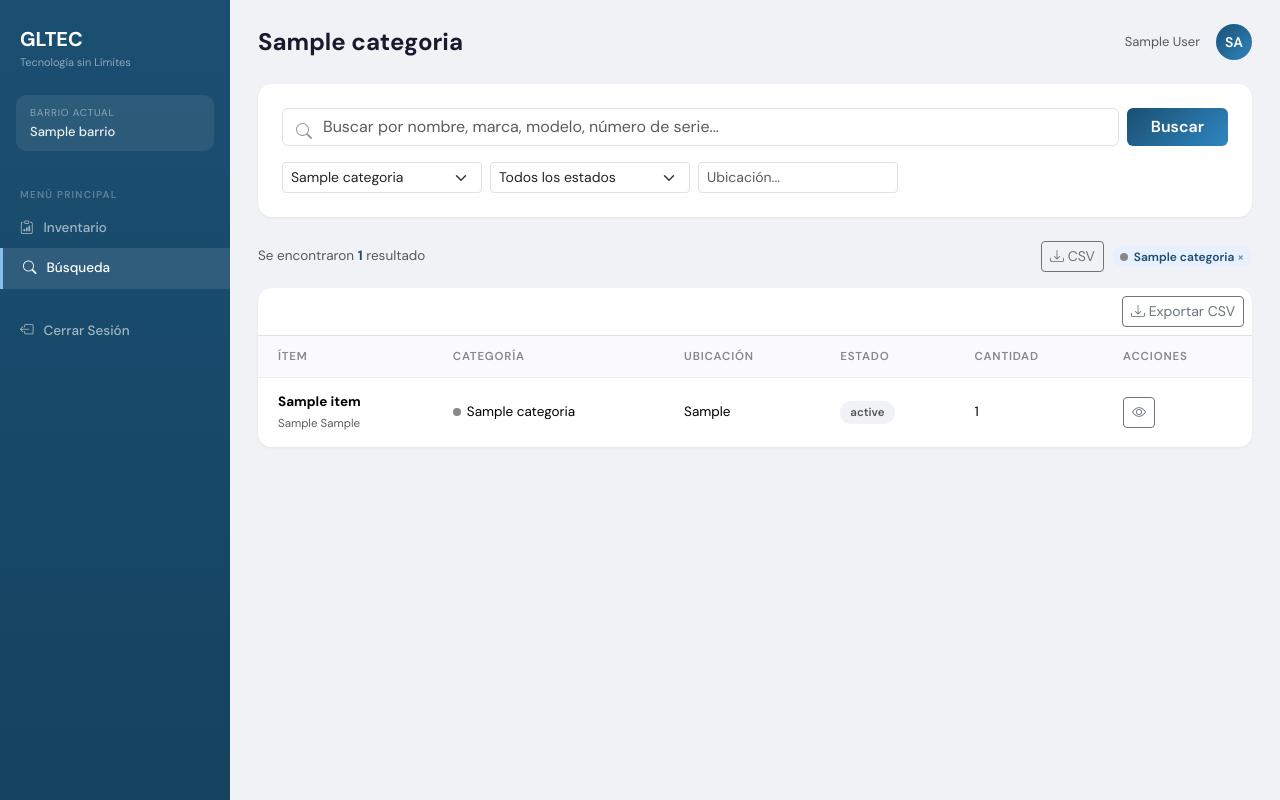
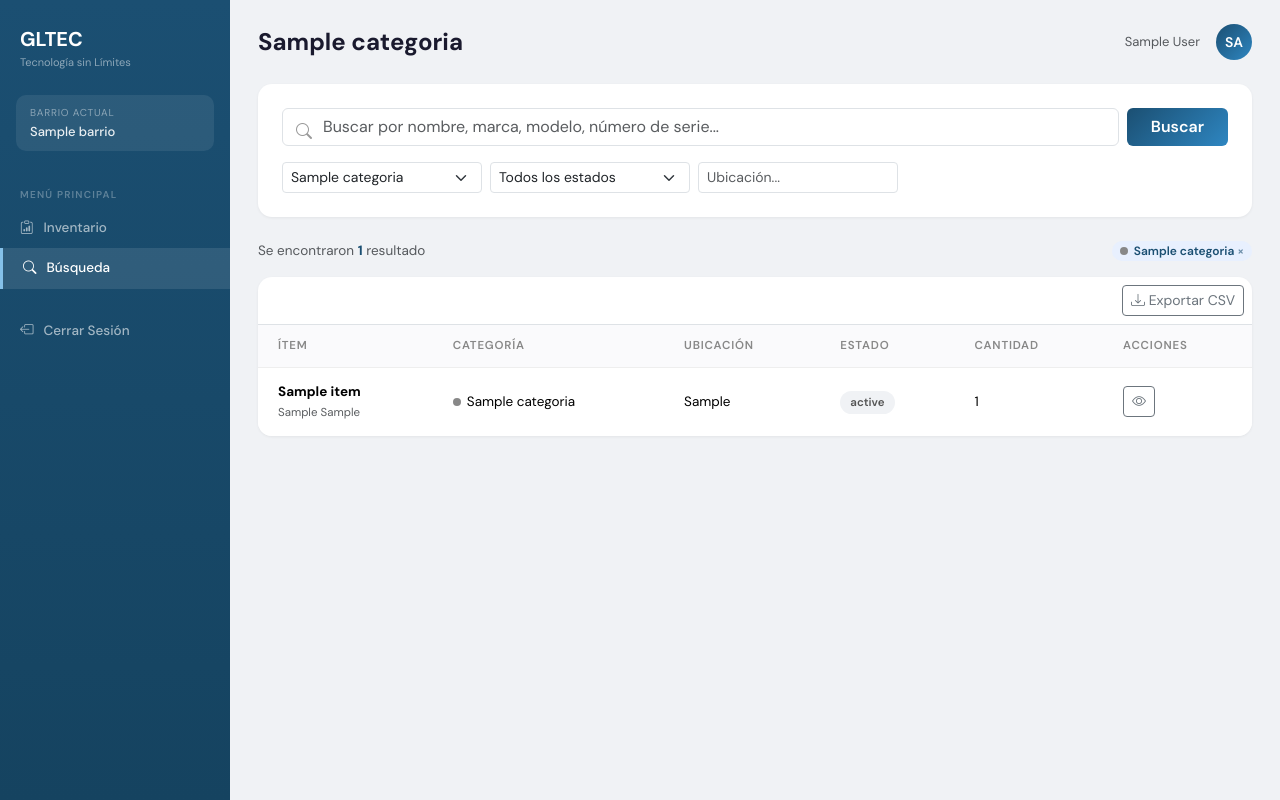
Before and after one commit to santitr00/AppInventario, a Flask app: page /buscar?categoria_id=1 in a window 1280 px wide. Run offline with Flask 3, Linux system fonts and the light colour scheme; a user stored in the database is signed in; tables that the repository leaves empty hold one stand-in row (values such as "Sample post"); parts of the project's set-up code (start-up, migrations or seed data) failed here and were passed over; some libraries are stand-ins or nearby versions.

Commit message:
search: elimina botón CSV duplicado de la barra de filtros activos
El botón de la tabla cubre el mismo caso (respeta los filtros actuales),
así que el de la barra era redundante.

Co-Authored-By: Claude Sonnet 4.6 <noreply@anthropic.com>

```diff
--- a/app/templates/search/buscar.html
+++ b/app/templates/search/buscar.html
@@ -39,9 +39,6 @@
     {% if q %}para "<strong style="color:#1B4F72">{{ q }}</strong>"{% endif %}
   </span>
   <div class="d-flex gap-2 align-items-center flex-wrap">
-    <a href="{{ url_for('search.buscar', q=q, categoria_id=categoria_id, estado=estado_sel, ubicacion=ubicacion, format='csv') }}" class="btn btn-sm btn-outline-secondary" title="Exportar a CSV">
-      <i class="bi bi-download"></i> CSV
-    </a>
     {% if q %}
     <span class="badge rounded-pill" style="background:#e8f0fe;color:#1B4F72;font-weight:600;font-size:12px">
       {{ q }}
```
